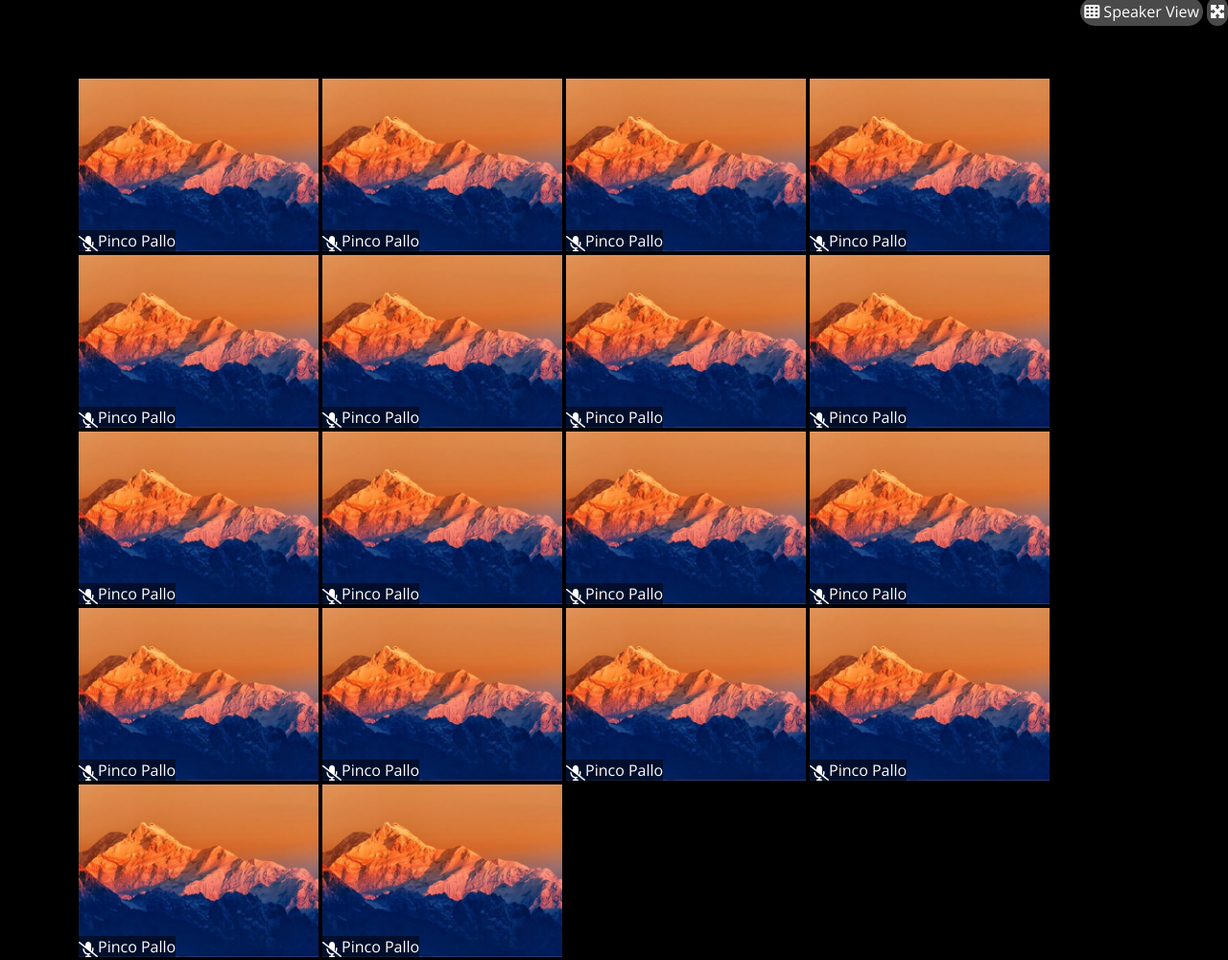
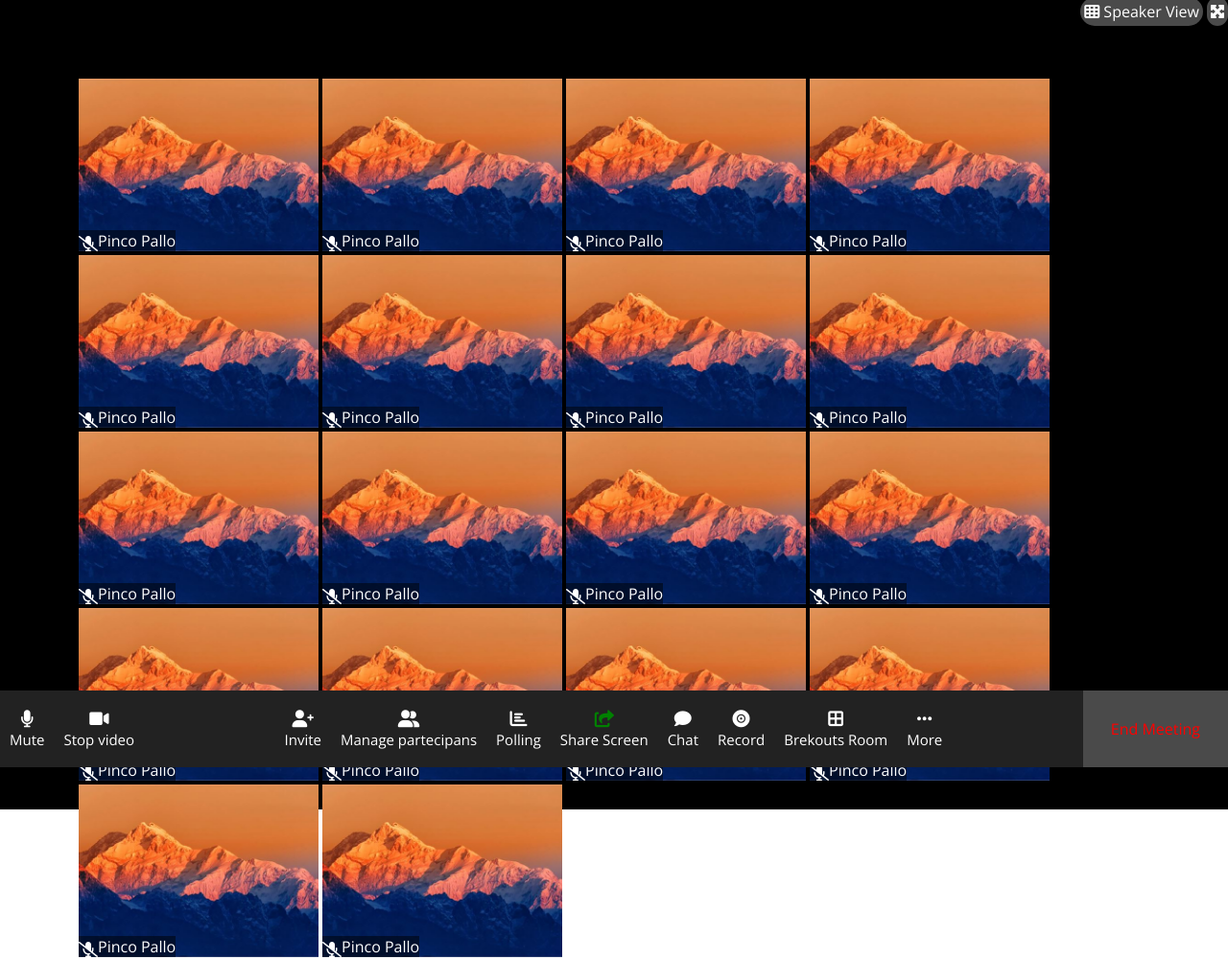
Before and after one commit to leonardopellegrini-github/html-css-zoom, a plain HTML site: page index.html in a window 1280 px wide. Shown: the top 1001 px of the page at 96% size. Drawn offline with nearby package versions, Linux system fonts and the light colour scheme.

Commit message:
Footer sticky

```diff
--- a/style.css
+++ b/style.css
@@ -34,6 +34,7 @@ main{
   margin: auto;
   padding: 80px;
   background-color: black;
+  height: calc(100vh - 36px - 80px);
 }
 
 footer{
@@ -43,7 +44,11 @@ footer{
   text-align: center;
   align-items: center;
   justify-content: center;
-  flex-shrink: 0;
+  z-index: 2;
+  position: fixed;
+  bottom: 0;
+  left: 0;
+  right: 0;
 }
 
 
@@ -88,10 +93,15 @@ footer ul{
 footer ul li{
   text-decoration: none;
   padding: 10px;
+
+}
+
+footer ul p{
+  font-size: 15px;
 }
 
 footer ul i{
-  font-size: 25px;
+  font-size: 18px;
 }
 
 .f-right{
```
